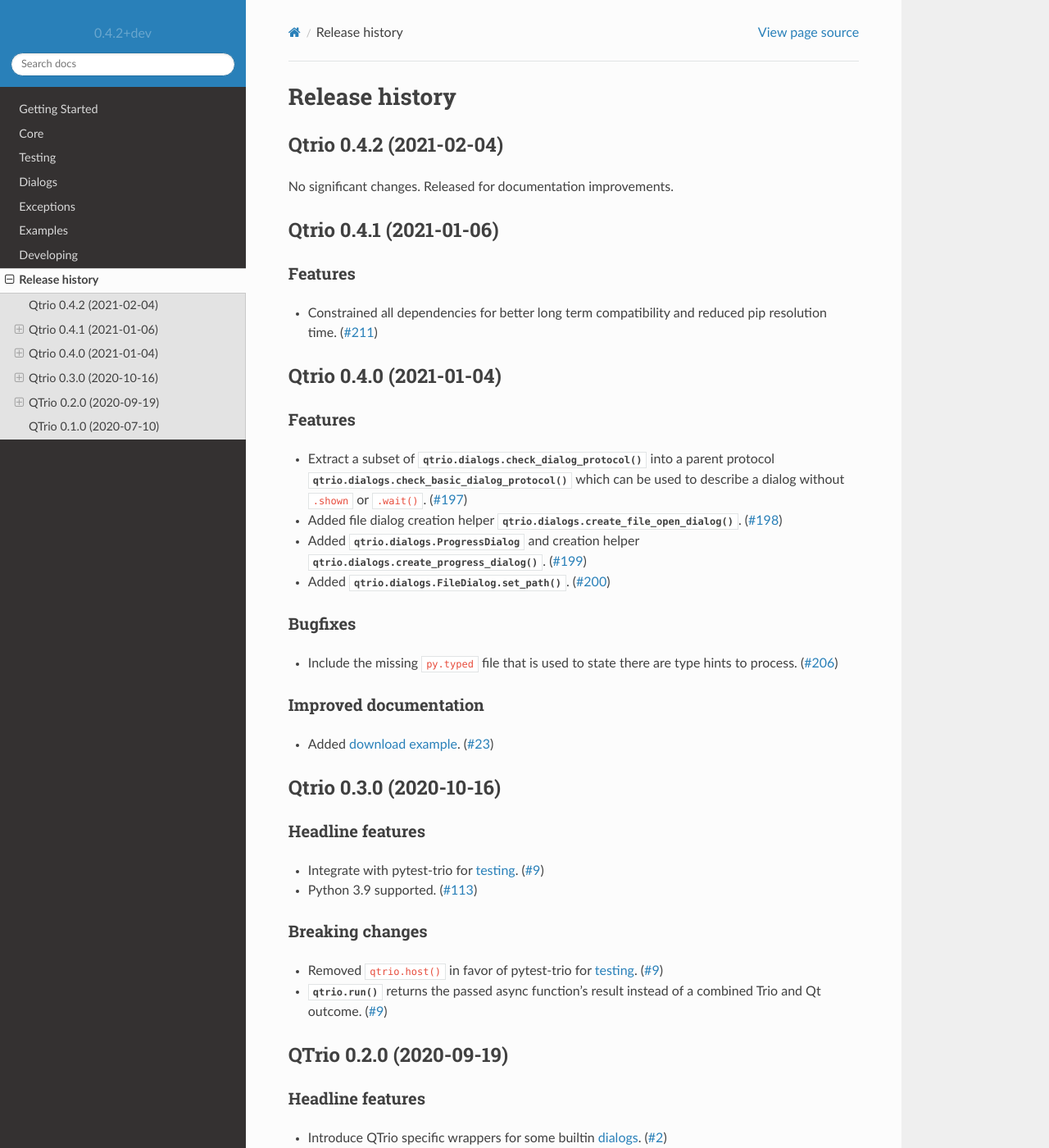
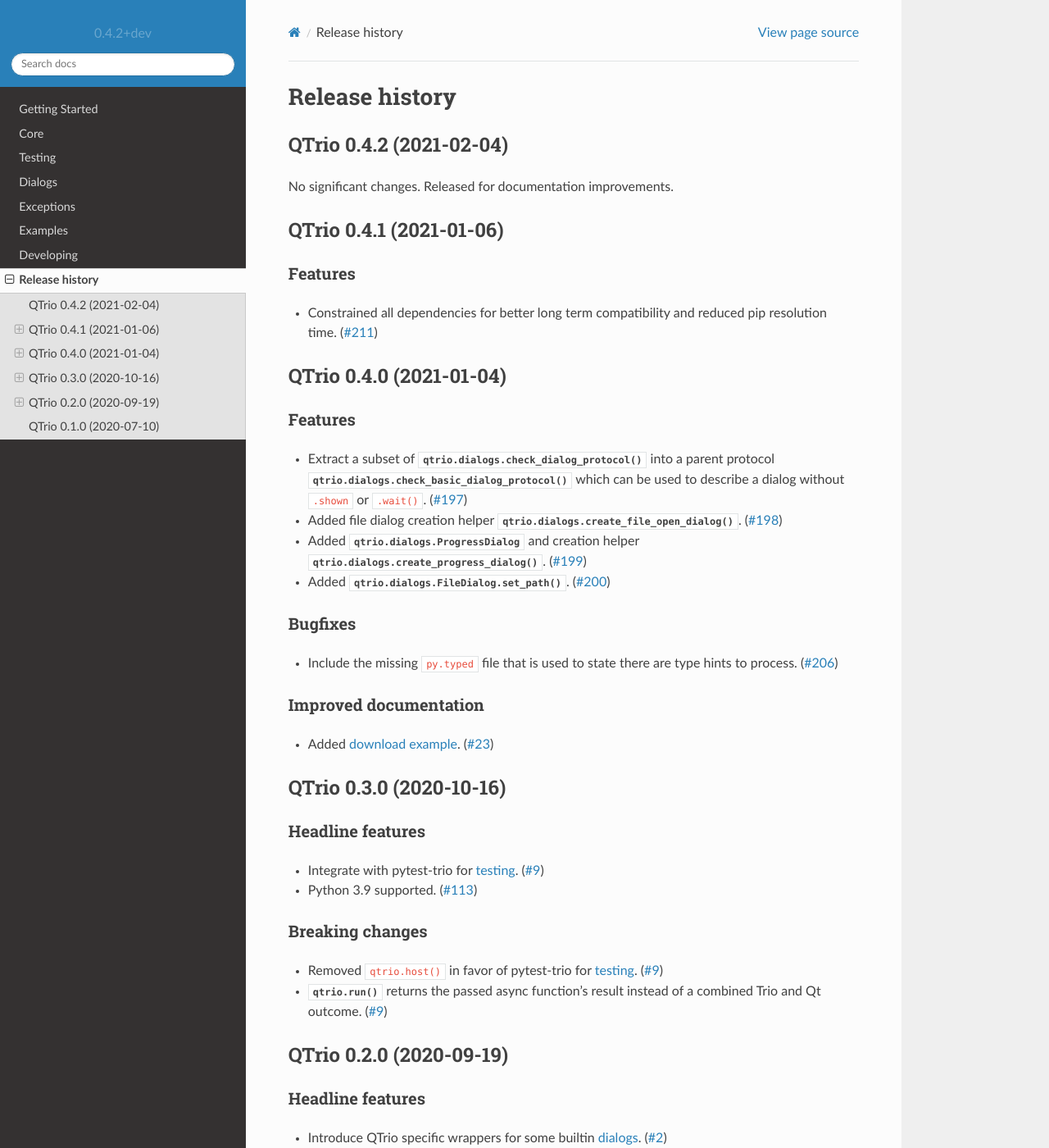
Before and after one commit to altendky/qtrio, a Sphinx documentation site: the page built from docs/source/history.rst, in a window 1280 px wide and 1400 px high. Shown: the whole window at 82% size. Built offline with Sphinx 7.4.7 and the Read the Docs theme 2.0.0, drawn with Linux system fonts in a browser that asks for light colours.

```diff
--- a/docs/source/history.rst
+++ b/docs/source/history.rst
@@ -5,13 +5,13 @@ Release history
 
 .. towncrier release notes start
 
-Qtrio 0.4.2 (2021-02-04)
+QTrio 0.4.2 (2021-02-04)
 ------------------------
 
 No significant changes.  Released for documentation improvements.
 
 
-Qtrio 0.4.1 (2021-01-06)
+QTrio 0.4.1 (2021-01-06)
 ------------------------
 
 Features
@@ -20,7 +20,7 @@ Features
 - Constrained all dependencies for better long term compatibility and reduced pip resolution time. (`#211 <https://github.com/altendky/qtrio/issues/211>`__)
 
 
-Qtrio 0.4.0 (2021-01-04)
+QTrio 0.4.0 (2021-01-04)
 ------------------------
 
 Features
@@ -47,7 +47,7 @@ Improved documentation
 - Added :ref:`download example <download_example>`. (`#23 <https://github.com/altendky/qtrio/issues/23>`__)
 
 
-Qtrio 0.3.0 (2020-10-16)
+QTrio 0.3.0 (2020-10-16)
 ------------------------
 
 Headline features
```
